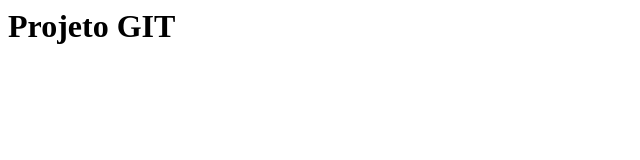
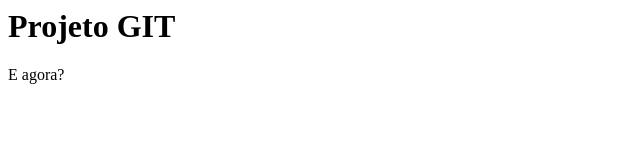
Before and after one commit to rvlaraujo/curso-git, a plain HTML site: page index.html in a window 1280 px wide. Shown: the full height of the page, 0-640 px from the left. Drawn offline with Linux system fonts and the light colour scheme.

Commit message:
teste github

```diff
--- a/index.html
+++ b/index.html
@@ -3,5 +3,6 @@
     </head>
     <body>
         <h1>Projeto GIT</h1>
+        <p>E agora?</p>
     </body>
 </html>
```
